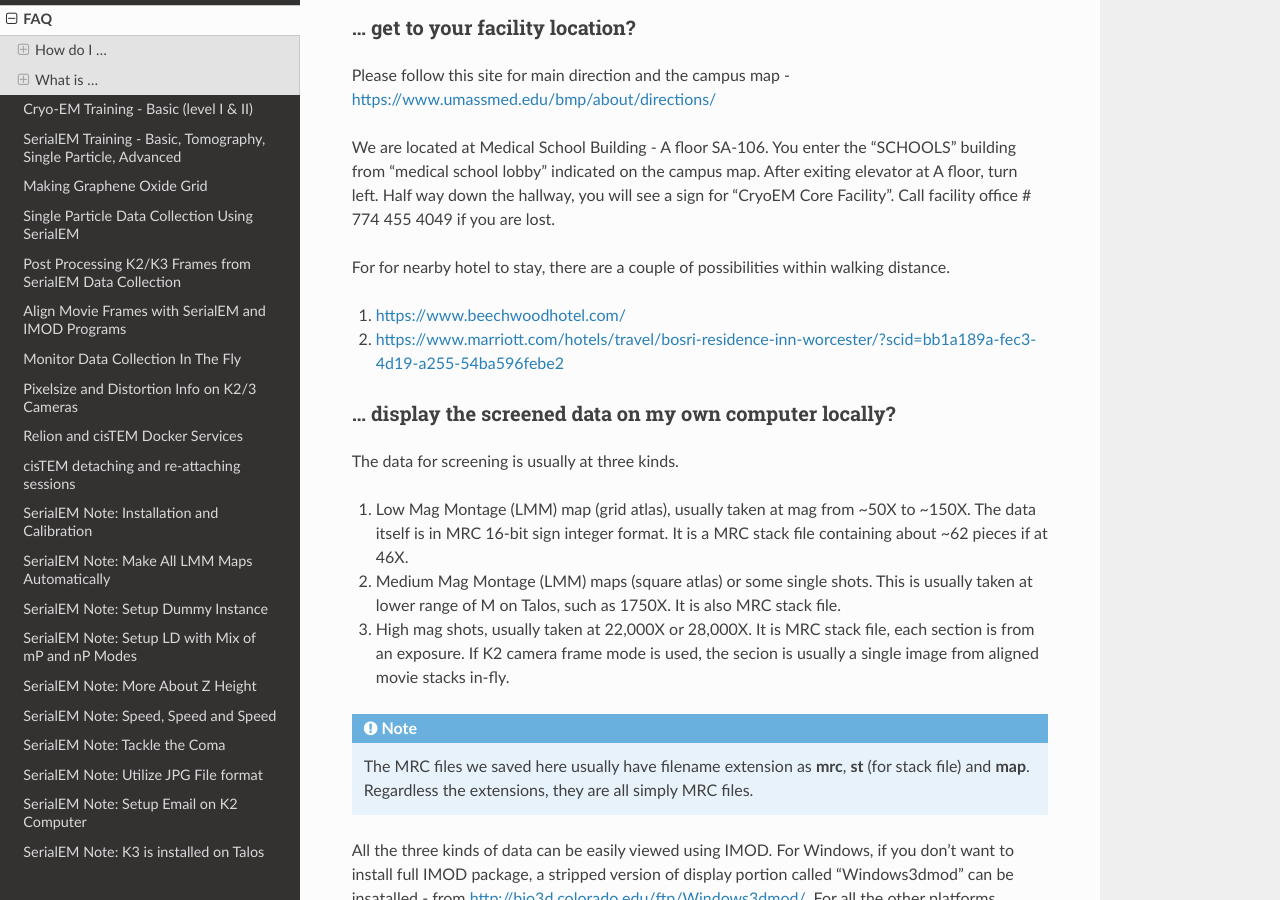
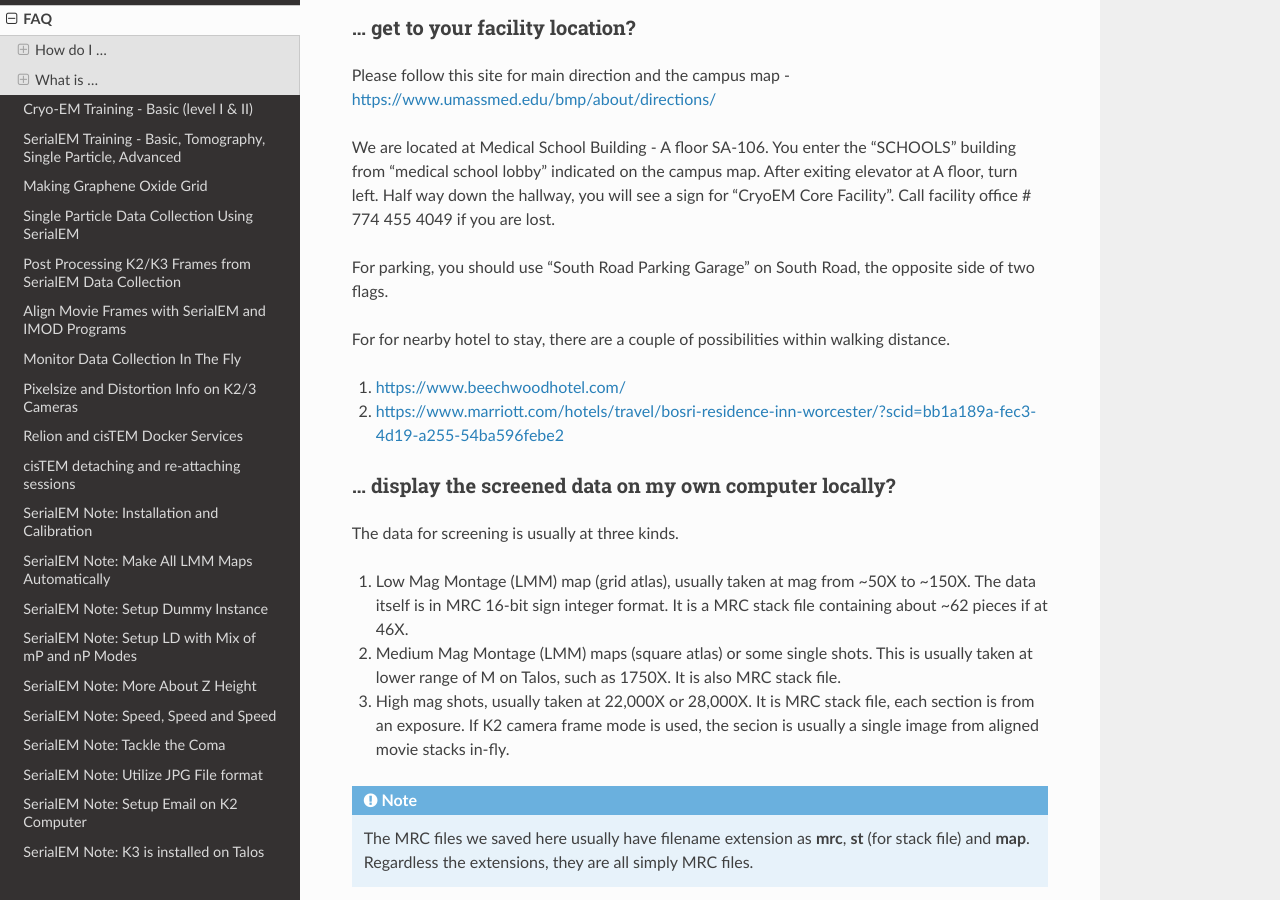
Before and after one commit to xuchen66/sphinx-emdocs, a Sphinx documentation site: the page built from source/cryo-em_faq.rst, in a window 1280 px wide and 900 px high, scrolled down 756 px. Built offline with Sphinx 7.4.7 and the Read the Docs theme 2.0.0, drawn with Linux system fonts in a browser that asks for light colours; pages that are not in the unit, such as notebooks, are missing from menus.

Commit message:
Update cryo-em_faq.rst

```diff
--- a/source/cryo-em_faq.rst
+++ b/source/cryo-em_faq.rst
@@ -33,6 +33,8 @@ We have price rate policy for each year. It is not published on the web page, bu
 Please follow this site for main direction and the campus map - https://www.umassmed.edu/bmp/about/directions/
 
 We are located at Medical School Building - A floor SA-106. You enter the "SCHOOLS" building from "medical school lobby" indicated on the campus map. After exiting elevator at A floor, turn left. Half way down the hallway, you will see a sign for "CryoEM Core Facility". Call facility office # 774 455 4049 if you are lost.
+
+For parking, you should use "South Road Parking Garage" on South Road, the opposite side of two flags.
 
 For for nearby hotel to stay, there are a couple of possibilities within walking distance.
 
```
